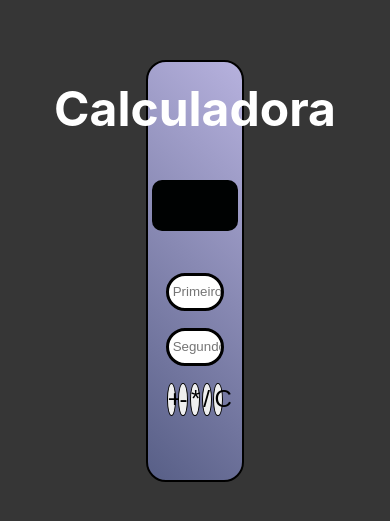
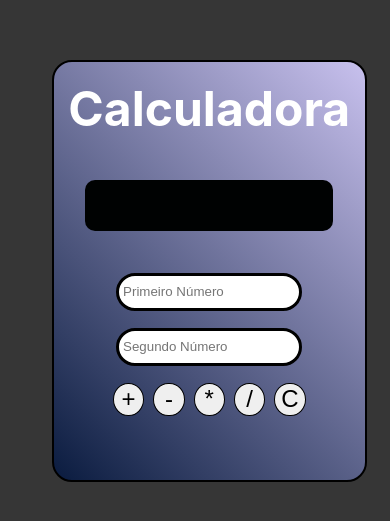
Before and after one commit to whybiel/calculadora, a React (Create React App) app: page / in a window 390 px wide. Shown: the part 151-672 px from the top of the page. Built offline with nearby package versions, Linux system fonts and the light colour scheme.

Commit message:
Fiz o @media

```diff
--- a/package.json
+++ b/package.json
@@ -1,6 +1,7 @@
 {
   "name": "calc-t3",
   "version": "0.1.0",
+  "homepage": "https://whybiel.github.io/calculadora",
   "private": true,
   "dependencies": {
     "@testing-library/jest-dom": "^5.16.2",
@@ -12,6 +13,8 @@
     "web-vitals": "^2.1.4"
   },
   "scripts": {
+    "predeploy": "npm run build",
+    "deploy": "gh-pages -d build",
     "start": "react-scripts start",
     "build": "react-scripts build",
     "test": "react-scripts test",
@@ -34,5 +37,8 @@
       "last 1 firefox version",
       "last 1 safari version"
     ]
+  },
+  "devDependencies": {
+    "gh-pages": "^3.2.3"
   }
 }
--- a/src/App.css
+++ b/src/App.css
@@ -19,7 +19,6 @@ body{
   align-items: center;
   border-radius: 20px;
   border:2px solid black;
-  background-size:200% 200%;
   background-image:linear-gradient(45deg,rgb(12, 29, 65) 1%,#c6bfec 99%);
   animation: bounce-in-top 1.1s both;
 }
@@ -114,3 +113,21 @@ body{
   display: flex;
   justify-content: space-around;
 }
+@media (max-width:1100px){
+  .calc-cont{
+    width:110%;
+  }
+  .tela{
+    width:80%;
+}
+  .calc-cont input{
+    width:60%;
+  }
+  .cont-btn{
+    width:65%;
+  }
+  .calc-cont button{
+    width:8vw;
+    height:4vh;
+  }
+}
```
Also changed, not shown: 1 other file (tests, documents, lock files or other folders).
